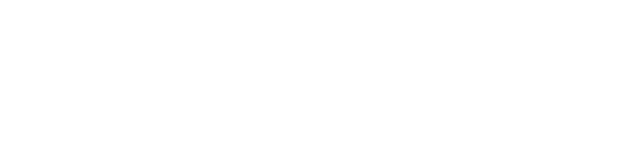
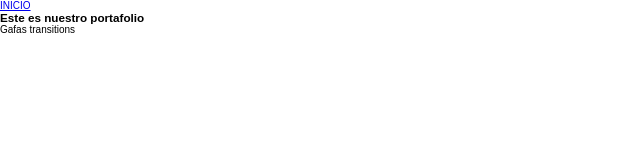
Before and after one commit to JuanTobon26M/OpticalVisionFull, a plain HTML site: page ProyectoOpticaVision/portafolio.html in a window 1280 px wide. Shown: the whole page, without its empty margins (0-640 px from the left). Drawn offline with Linux system fonts and the light colour scheme.

Commit message:
realizo enlaces de los botones de funciones con los enlaces

```diff
--- a/ProyectoOpticaVision/portafolio.html
+++ b/ProyectoOpticaVision/portafolio.html
@@ -6,7 +6,13 @@
     <title>portafolio</title>
     <link rel="stylesheet" href="style.css">
 </head>
+<a href="index.html">INICIO</a>
 <body>
+    <h3>Este es nuestro portafolio</h3>
+    <ol>
+        <li>Gafas transitions</li>
+    </ol>
+
 
 </body>
 </html>
```
Also changed, not shown: ProyectoOpticaVision/Sobrenosotros.html (+1 -0 lines), ProyectoOpticaVision/contactos.html (renamed from contactos.html, +2 -0 lines), ProyectoOpticaVision/index.html (+2 -2 lines).
